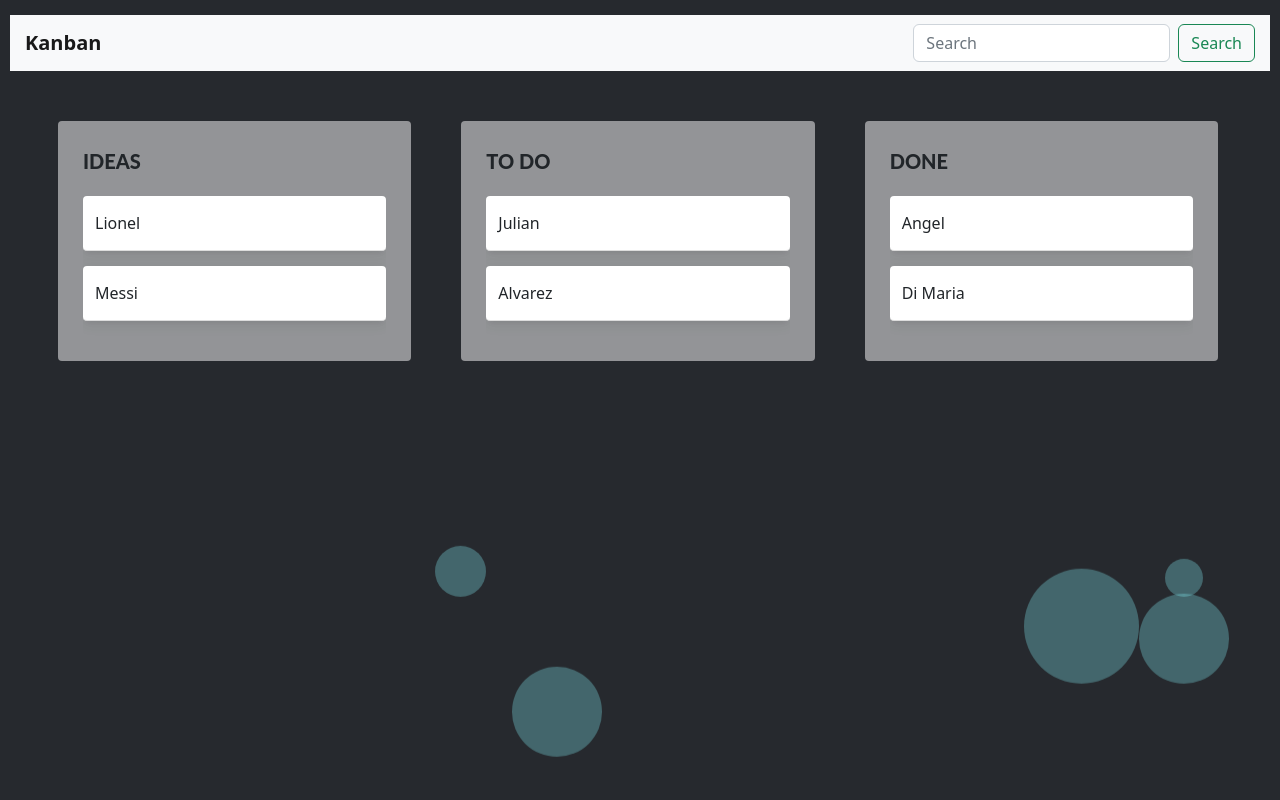
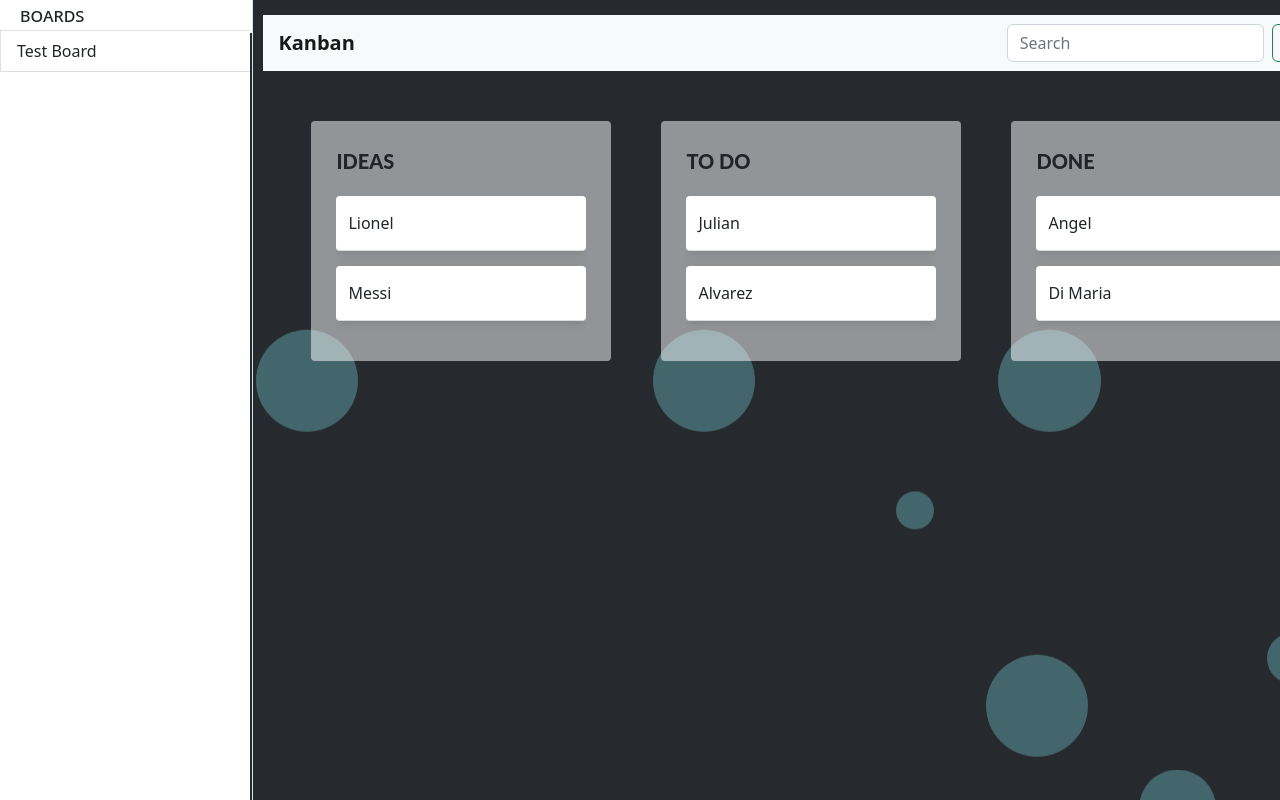
Before and after one commit to m-dorsey/Kanban-Task-Management, an Angular app: page / in a window 1280 px wide. Built offline with nearby package versions, Linux system fonts and the light colour scheme.

Commit message:
added dynamic board names to sidebar

```diff
--- a/src/app/main/main.component.html
+++ b/src/app/main/main.component.html
@@ -78,15 +78,20 @@
 
                     <!-- side bar navigation -->
                     <div class="col-auto px-0">
-                        <div id="sidebar" class="collapse collapse-horizontal border-end">
-                            <p class="add-new-board">Boards</p>
+                        <div id="sidebar" class="collapse collapse-horizontal show border-end">
+                            <span class="add-new-board">Boards</span>
                             <div id="sidebar-nav" class="list-group border-0 rounded-0 text-sm-start min-vh-100">
+                                <a href="#"
+                                    class="list-group-item border-end-0 d-inline-block text-truncate"
+                                    data-bs-parent="#sidebar"
+                                    *ngFor="let board of boards">
+                                    {{ board.name }}
+                                </a>
+                                <!-- <a href="#" class="list-group-item border-end-0 d-inline-block text-truncate" data-bs-parent="#sidebar">Item</a>
                                 <a href="#" class="list-group-item border-end-0 d-inline-block text-truncate" data-bs-parent="#sidebar">Item</a>
                                 <a href="#" class="list-group-item border-end-0 d-inline-block text-truncate" data-bs-parent="#sidebar">Item</a>
                                 <a href="#" class="list-group-item border-end-0 d-inline-block text-truncate" data-bs-parent="#sidebar">Item</a>
-                                <a href="#" class="list-group-item border-end-0 d-inline-block text-truncate" data-bs-parent="#sidebar">Item</a>
-                                <a href="#" class="list-group-item border-end-0 d-inline-block text-truncate" data-bs-parent="#sidebar">Item</a>
-                                <a href="#" class="list-group-item border-end-0 d-inline-block text-truncate" data-bs-parent="#sidebar">Item</a>
+                                <a href="#" class="list-group-item border-end-0 d-inline-block text-truncate" data-bs-parent="#sidebar">Item</a> -->
                             </div>
                         </div>
                     </div> <!-- side bar navigation -->
--- a/src/app/main/main.component.scss
+++ b/src/app/main/main.component.scss
@@ -53,7 +53,7 @@ $sway-type: "sway-left-to-right", "sway-right-to-left";
         &:nth-child(#{$i}) {
             --bubble-left-offset: #{random_range(0vw, 100vw)};
             --bubble-radius: #{random_range(1vw, 10vw)};
-            --bubble-float-duration: #{random_range(6s, 18s)};
+            --bubble-float-duration: #{random_range(4s, 18s)};
             --bubble-sway-duration: #{random_range(4s, 6s)};
             --bubble-float-delay: #{random_range(0s, 4s)};
             --bubble-sway-delay: #{random_range(0s, 4s)};
@@ -113,7 +113,8 @@ $sway-type: "sway-left-to-right", "sway-right-to-left";
 .add-new-board {
     background: white;
     font-size: 20px;
-    padding: 20px 0px 5px 20px;
+    padding: 20px 168px 5px 20px;
+
     text-transform: lowercase;
     font-variant: small-caps;
 }
@@ -125,6 +126,10 @@ $sway-type: "sway-left-to-right", "sway-right-to-left";
 }
 
 .board {
+
+    // scrollable bar off screen
+    height: 40rem;
+
     display: flex;
     flex-direction: column;
     flex-grow: 1;
```
